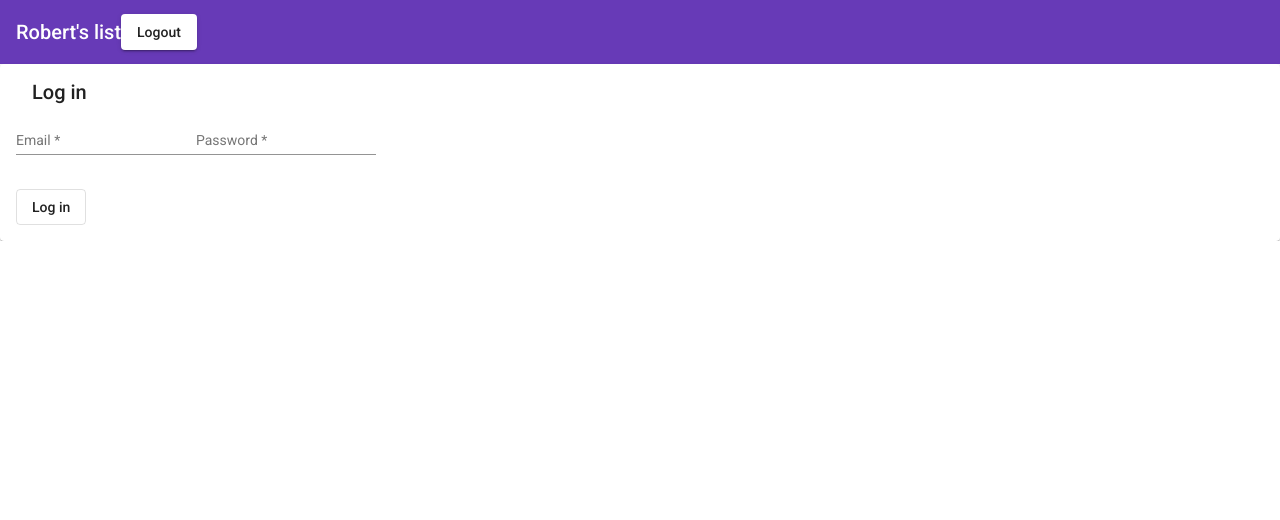
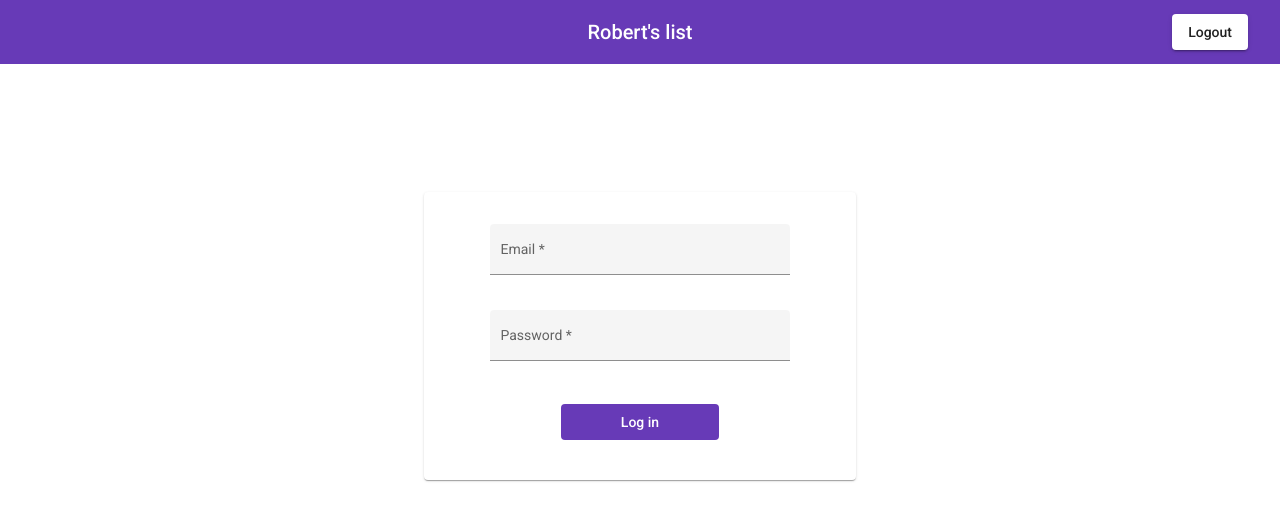
Before and after one commit to Samrthi/summer_coursework-Samrthi, an Angular app: page /login in a window 1280 px wide. Shown: the top 520 px of the page. Built offline with nearby package versions, Linux system fonts and the light colour scheme.

Commit message:
Style login

```diff
--- a/src/app/app.component.html
+++ b/src/app/app.component.html
@@ -5,12 +5,12 @@
 <div ng-app="app" ng-controller="AuthController">
     <mat-sidenav-container class="sidenav-container">
         <mat-sidenav-content>
-            <mat-toolbar color="primary">
+            <mat-toolbar id="toolbar" color="primary">
                 <h1 class="mat-h1"><a>{{title}}</a></h1>
                 <div class="flex-spacer"></div>
                 <button id="logout-button" mat-raised-button *ngIf="auth.loggedIn" (click)="signOut()">Logout</button>
             </mat-toolbar>
-            <router-outlet></router-outlet>
         </mat-sidenav-content>
     </mat-sidenav-container>
+    <router-outlet></router-outlet>
 </div>
--- a/src/app/app.component.scss
+++ b/src/app/app.component.scss
@@ -0,0 +1,8 @@
+#logout-button {
+  position: absolute;
+  right: 2rem;
+}
+
+#toolbar {
+  justify-content: center;
+}
--- a/src/app/login/login.component.html
+++ b/src/app/login/login.component.html
@@ -1,20 +1,20 @@
 <div class="login-wrapper">
-    <mat-card class="box">
-        <mat-card-header>
-            <mat-card-title>Log in</mat-card-title>
-        </mat-card-header>
-
-        <form [formGroup]="loginForm">
+    <mat-card id="login-card" class="box">
+        <form id="login-form" [formGroup]="loginForm">
             <mat-card-content>
-                <mat-form-field>
-                    <input formControlName="email" matInput placeholder="Email">
+                <mat-form-field class="input"  appearance="fill">
+                    <mat-label>Email</mat-label>
+                    <input matInput formControlName="email">
                 </mat-form-field>
 
-                <mat-form-field>
-                    <input matInput formControlName="password" placeholder="Password">
+                <mat-form-field class="input" appearance="fill">
+                    <mat-label>Password</mat-label>
+                    <input matInput formControlName="password">
                 </mat-form-field>
             </mat-card-content>
-            <button mat-stroked-button (click)="signIn()">Log in</button>
+            <mat-card-actions id="actions">
+                <button id="submit" mat-flat-button color="primary" (click)="signIn()">Log in</button>
+            </mat-card-actions>
         </form>
     </mat-card>
 </div>
--- a/src/app/login/login.component.scss
+++ b/src/app/login/login.component.scss
@@ -0,0 +1,25 @@
+#login-form {
+  min-width: 150px;
+  max-width: 300px;
+  width: 100%;
+  margin: auto;
+}
+
+#login-card {
+  max-width: 400px;
+  margin: 10% auto auto;
+}
+
+.input {
+  display: block;
+  width: 100%;
+  padding-top: 1rem
+}
+
+#submit {
+  width: 50%;
+}
+
+#actions {
+  text-align: center;
+}
```
